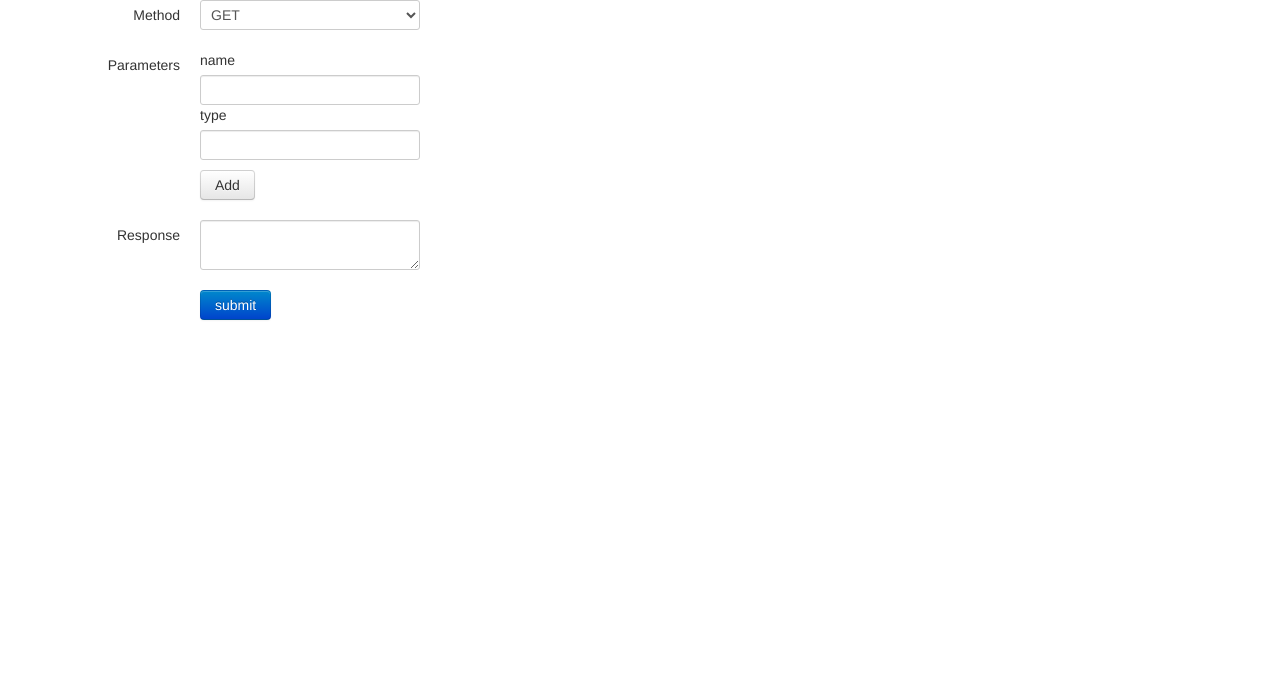
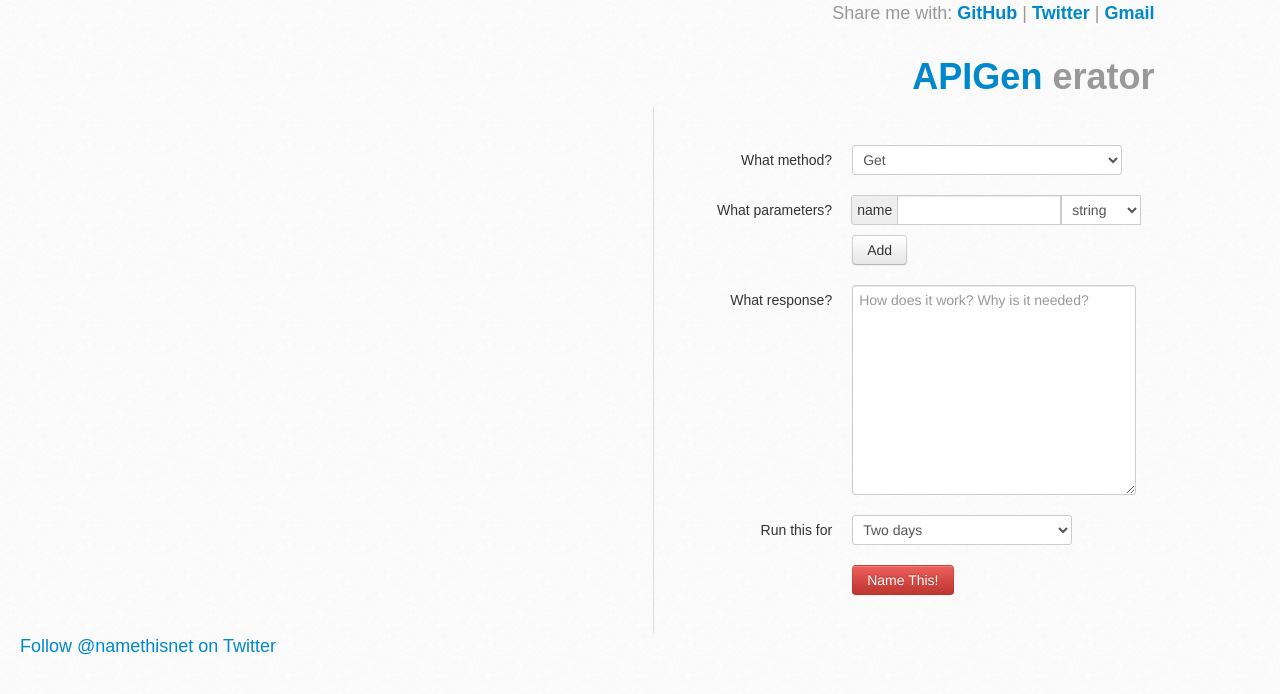
Before and after one commit to gfreezy/APIGen, a Flask app: page /create in a window 1280 px wide. Shown: the top 694 px of the page. Run offline with Flask 2, Linux system fonts and the light colour scheme.

Commit message:
change craete page

```diff
--- a/apigen/static/css/create.css
+++ b/apigen/static/css/create.css
@@ -1,11 +1,25 @@
-.param {
-	overflow: hidden;
+body {
+	font: 18px/27px "PTSansRegular",Arial,sans-serif;
+	background-image: url(/static/img/cream_dust.png);
+	background-position: initial initial;
+	background-repeat: initial initial;
 }
 
-.param label {
-	width: 55px;
+select {
+	/*-webkit-appearance: none;*/
 }
 
-.param input {
-	float: left;
+#getName {
+	border-left: 1px solid #DEDEDE;
 }
+
+#giveName, #getName {
+padding: 1em;
+}
+
+.name {
+	width: 150px;
+}
+.type {
+	width: 80px;
+}
--- a/apigen/static/js/create.js
+++ b/apigen/static/js/create.js
@@ -1,7 +1,7 @@
 $(document).ready(function() {
 	$(".add button").click(function() {
 		var $params = $("#params");
-		$params.append('<li class="param"><label>name</label><input type="text" class="name"/><label>type</label><input type="text" class="type"/></li>');
+		$params.append('<li class="param input-append input-prepend"><span class="add-on">name</span><input type="text" class="name"/><select class="type"><option>int</option><option selected>string</option></select></li>');
 		return false;
 	});
 
@@ -10,7 +10,7 @@ $(document).ready(function() {
 		$(".param").each(function(i, el) {
 			var $el = $(el);
 			var name = $.trim($el.find(".name").val());
-			var type = $.trim($el.find(".type").val());
+			var type = $.trim($el.find(".type option:selected").val());
 			if (name && type) {
 				params.push(name+":"+type);
 			}
--- a/apigen/templates/create.html
+++ b/apigen/templates/create.html
@@ -1,8 +1,8 @@
-<!doctype html>
-<html>
+
+<!DOCTYPE html>
+<html lang="en">
 <head>
-    <meta content="text/html; charset=utf-8" http-equiv="Content-Type">
-    <title>apigen</title>
+  <title>Name This: A Naming Tool For Programmers. Let the community inspire you!</title>
   <link rel="stylesheet" type="text/css" href="/static/css/bootstrap.min.css">
   <link rel="stylesheet" type="text/css" href="/static/css/create.css">
   <script type="text/javascript" src="/static/js/jquery.min.js"></script>
@@ -11,28 +11,53 @@
 <body>
   <div class="container-fluid">
     <div class="row-fluid">
-            <div class="span10">
-                <form method="POST" action="/create" class="form-horizontal">
-                    <input type="hidden" name="params" />
+      <div class="span3 offset1">
+      </div>
+      <div class="span7">
+        <div id="flash">
+        </div>
+        <nav id="headerNav" class="row-fluid">
+          <div class="muted" style="text-align: right;">
+            Share me with:
+            <strong><a href="/users/auth/github">GitHub</a></strong> |
+            <strong><a href="/users/auth/twitter">Twitter</a></strong> |
+            <strong><a href="/users/auth/google_apps">Gmail</a></strong>
+          </div>
+        </nav>
+        <div style="text-align: right;">
+          <h1 style="margin-top: 30px;">
+            <a href="/">APIGen</a>
+            <span class="muted">erator</span>
+          </h1>
+        </div>
+      </div>
+    </div>
+    <div class="row-fluid">
+      <div id="giveName" class="span6">
+      </div>
+      <div id="getName" class="span6">
+        <form accept-charset="UTF-8" action="/create" class="form-horizontal" method="post" style="margin: 20px 0">
+          <input name="params" type="hidden" value="" />
           <div class="control-group">
-                        <div class="control-label">Method</div>
+            <label class="control-label">What method?</label>
             <div class="controls">
-                            <select name="method">
-                                <option>GET</option>
-                                <option>POST</option>
+              <select class="input-xlarge" name="method">
+                <option value="get">Get</option>
+                <option value="post">Post</option>
               </select>
             </div>
           </div>
-
           <div class="control-group">
-                        <div class="control-label">Parameters</div>
+            <label class="control-label">What parameters?</label>
             <div class="controls">
               <ul class="unstyled" id="params">
-                                <li class="param">
-                                    <label>name</label>
+                <li class="param input-append input-prepend">
+                  <span class="add-on">name</span>
                   <input type="text" class="name"/>
-                                    <label>type</label>
-                                    <input type="text" class="type"/>
+                  <select class="type">
+                    <option value="int">int</option>
+                    <option value="string" selected="selected">string</option>
+                  </select>
                 </li>
               </ul>
               <div class="add">
@@ -42,22 +67,36 @@
           </div>
 
           <div class="control-group">
-                        <div class="control-label">
-                            Response
-                        </div>
+            <label class="control-label">What response?</label>
             <div class="controls">
-                            <textarea name="resp"></textarea>
+              <textarea class="input-xlarge" cols="40" name="resp" placeholder="How does it work? Why is it needed?" rows="10"></textarea>
             </div>
           </div>
-
+          <div class="control-group">
+            <label class="control-label">Run this for</label>
+            <div class="controls">
+              <select name="duration">
+                <option value="2" selected="selected">Two days</option>
+                <option value="14">Two weeks</option>
+                <option value="30">One Month</option>
+                <option value="">Until I choose a winner</option></select>
+              </div>
+            </div>
             <div class="control-group">
               <div class="controls">
-                            <input type="submit" value="submit" class="btn btn-primary" />
+                <input class="btn btn-danger" type="submit" value="Name This!" />
               </div>
             </div>
           </form>
         </div>
       </div>
+
+      <div id="footer" class="row-fluid">
+        <div class="span12">
+          <a href="http://twitter.com/namethisnet">Follow @namethisnet on Twitter</a>
+        </div>
+      </div>
+
     </div>
   </body>
   </html>
```
Also changed, not shown: apigen/static/img/cream_dust.png (added). Lines whose indentation alone changed are shown as unchanged.
